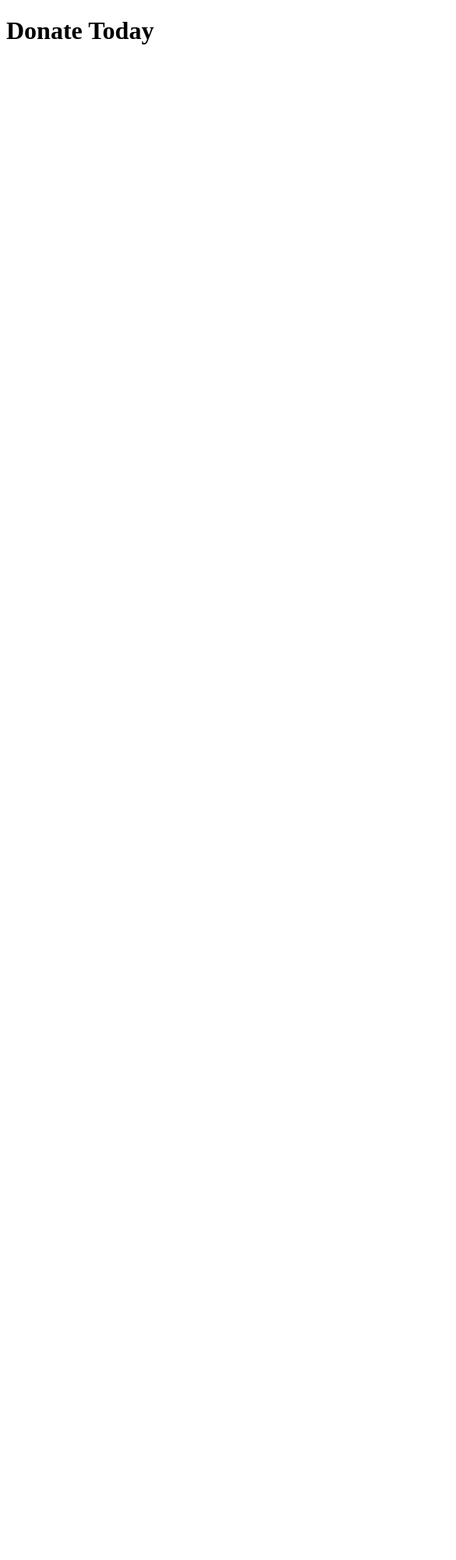
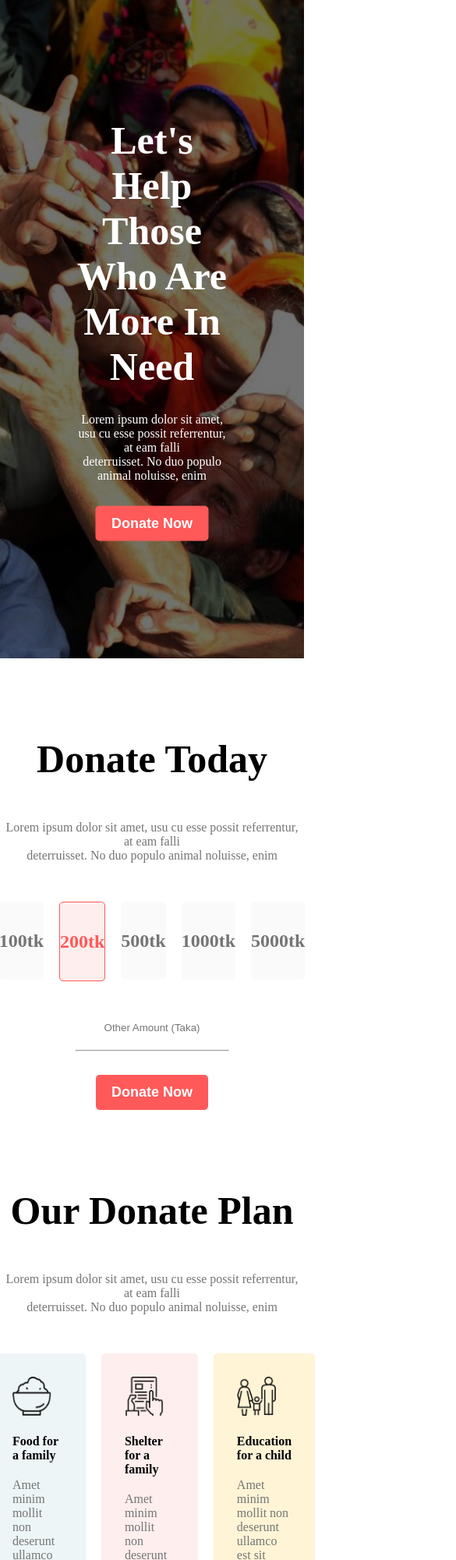
Before and after one commit to mahimerror/donate-today, a plain HTML site: page index.html in a window 390 px wide. Shown: the top 2000 px of the page at 78% size, 585 px wide, since content can reach past the window. Before the commit the page ends 844 px from the top, so only its background shows below. Drawn offline with Linux system fonts and the light colour scheme.

Commit message:
Complete website without responsive

```diff
--- a/index.html
+++ b/index.html
@@ -4,8 +4,112 @@
     <meta charset="UTF-8">
     <meta name="viewport" content="width=device-width, initial-scale=1.0">
     <title>Donate Today</title>
+    <link rel="stylesheet" href="style/style.css">
 </head>
 <body>
-    <h1>Donate Today</h1>
+    <header>
+        <div class="head-prime"></div>
+        <div class="head">
+            <h1 class="head-title">Let's Help Those Who Are <br> More In Need</h1>
+            <p>Lorem ipsum dolor sit amet, usu cu esse possit referrentur, at eam falli <br> deterruisset. No duo populo animal noluisse, enim</p>
+            <button class="primary-btn">Donate Now</button>
+        </div>
+    </header>
+
+    <main>
+        <section class="today">
+            <div class="dt">
+                <h3>Donate Today</h3>
+                <p>Lorem ipsum dolor sit amet, usu cu esse possit referrentur, at eam falli <br> deterruisset. No duo populo animal noluisse, enim</p>
+                <div class="card-container">
+                    <div class="card">
+                        <h2>100tk</h2>
+                    </div>
+                    <div class="card" style="color: #FF5959; background: #FFEEEE; border: 1px solid;">
+                        <h2>200tk</h2>
+                    </div>
+                    <div class="card">
+                        <h2>500tk</h2>
+                    </div>
+                    <div class="card">
+                        <h2>1000tk</h2>
+                    </div>
+                    <div class="card">
+                        <h2>5000tk</h2>
+                    </div>
+                </div>
+            </div>
+            <div>
+                <input type="text" style="border: 0px; text-align: center;"" id="" placeholder="Other Amount (Taka)">
+                <hr>
+                <button class="primary-btn">Donate Now</button>
+            </div>
+        </section>
+        <section class="today">
+            <div class="dt">
+                <h3>Our Donate Plan</h3>
+                <p>Lorem ipsum dolor sit amet, usu cu esse possit referrentur, at eam falli <br> deterruisset. No duo populo animal noluisse, enim</p>
+                <div class="big-card-container">
+                    <div class="big-card" style="background: #EDF5F6;">
+                        <img src="icons/food.png" alt="">
+                        <h4>Food for a family</h4>
+                        <p>Amet minim mollit non deserunt ullamco est sit aliqua dolor do amet sint. Velit officia consequat duis enim velit mollit.</p>
+                    </div>
+                    <div class="big-card" style="background: #FFEEEE;">
+                        <img src="icons/Frame-1.png" alt="">
+                        <h4>Shelter for a family</h4>
+                        <p>Amet minim mollit non deserunt ullamco est sit aliqua dolor do amet sint. Velit officia consequat duis enim velit mollit.</p>
+                    </div>
+                    <div class="big-card" style="background: #FFF4D6;">
+                        <img src="icons/shelter.png" alt="">
+                        <h4>Education for a child</h4>
+                        <p>Amet minim mollit non deserunt ullamco est sit aliqua dolor do amet sint. Velit officia consequat duis enim velit mollit.</p>
+                    </div>
+                </div>
+            </div>
+            <div>
+                <div class="side" style="margin-bottom: 100px;">
+                    <div class="side1">
+                        <h3>Their lives depend on your donation</h3>
+                        <p>Lorem ipsum dolor sit amet, usu cu esse possit referrentur, at eam falli deterruisset. No duo populo animal noluisse, enim</p>
+                        <p style="margin: 25px 0px;">Lorem ipsum dolor sit amet, usu cu esse possit referrentur, at eam falli deterruisset.</p>
+                        <button class="primary-btn">How to Contribute?</button>
+                    </div>
+                    <div class="side2">
+                        <div class="img"></div>
+                    </div>
+                </div>
+
+                <div class="side">
+                    <div class="side2">
+                        <div class="img2"></div>
+                    </div>
+                    <div class="side1">
+                        <h3>They need us to suvive</h3>
+                        <p>Lorem ipsum dolor sit amet, usu cu esse possit referrentur, at eam falli deterruisset. No duo populo animal noluisse, enim</p>
+                        <p style="margin: 25px 0px;">Lorem ipsum dolor sit amet, usu cu esse possit referrentur, at eam falli deterruisset.</p>
+                        <button class="primary-btn">How to Contribute?</button>
+                    </div>
+                </div>
+            </div>
+        </section>
+        <section class="today">
+            <div class="dt">
+                <h3>Get My Updates</h3>
+                <p>Lorem ipsum dolor sit amet, usu cu esse possit referrentur, at eam falli <br> deterruisset. No duo populo animal noluisse, enim</p>
+                <div class="form">
+                    <form action="">
+                        <input type="email" placeholder="Email">
+                        <button>Subscribe</button>
+                    </form>
+                </div>
+            </div>
+        </section>
+    </main>
+
+    <footer style="text-align: center; background: #000;">
+        <h2 style="font-size: 50px; color: #FF5959; font-style: italic; padding-top: 40px;">Be Humble</h2>
+        <p style="color: #ffffff; padding: 40px 0px;">I'm gonna do it</p>
+    </footer>
 </body>
 </html>
--- a/style/style.css
+++ b/style/style.css
@@ -0,0 +1,168 @@
+*{
+    margin: 0px;
+    padding: 0px;
+}
+
+.primary-btn{
+    color: #ffffff;
+    background: #FF5959;
+    border: 0px;
+    padding: 12px 20px;
+    border-radius: 5px;
+    font-weight: 700;
+    font-size: 18px;
+}
+
+.head-prime{
+    background: url(../images/donation0.jpg) no-repeat fixed center;
+    background-size: cover;
+    height: 100vh;
+}
+
+.head-prime::after{
+    content: '';
+    position: absolute;
+    width: 100%;
+    height: 100%;
+    top: 0;
+    left: 0;
+    background-color: rgba(0, 0, 0, 0.55);
+}
+
+.head{
+    position: absolute;
+    top: 50%;
+    left: 50%;
+    transform: translate(-50%,-50%);
+    text-align: center;
+    color: #ffffff;
+}
+
+.head-title{
+    font-weight: 700;
+    font-size: 50px;
+}
+
+.head p{
+    margin: 30px 0px;
+}
+
+section{
+    margin-top: 100px;
+}
+
+.today{
+    text-align: center;
+}
+
+.today h3{
+    font-size: 50px;
+    font-weight: 700;
+    margin-bottom: 50px;
+}
+
+.today p{
+    color: #757575;
+}
+
+.card{
+    color: #757575;
+    display: grid;
+    place-items: center;
+    height: 100px;
+    width: 100px;
+    border-radius: 5px;
+    background: #FAFAFA;
+}
+
+.card-container{
+    display: flex;
+    justify-content: center;
+    gap: 20px;
+    margin: 50px 0px;
+}
+
+.big-card{
+    padding: 30px;
+    text-align: left;
+    height: 270px;
+    width: 270px;
+    border-radius: 5px;
+}
+
+.big-card h4{
+    margin: 20px 0px;
+}
+
+.big-card img{
+    height: 50px;
+    width: 50px;
+}
+
+.big-card-container{
+    display: flex;
+    justify-content: center;
+    gap: 20px;
+    margin: 50px 0px 100px;
+}
+
+hr{
+    width: 50%;
+    margin: 0px auto;
+    margin-top: 20px;
+    margin-bottom: 30px;
+}
+
+.side{
+    display: flex;
+
+}
+
+.side1{
+    width: 30%;
+    text-align: left;
+    margin: auto 10%;
+}
+
+.side2{
+    width: 50%;
+}
+
+.img{
+    background: url(../images/donation2.jpg) no-repeat center;
+    height: 500px;
+    width: 500px;
+    margin: 0px auto;
+}
+
+.img2{
+    background: url(../images/donation13.jpg) no-repeat center;
+    height: 500px;
+    width: 500px;
+    margin: 0px auto;
+}
+
+.form{
+    margin: 50px auto 100px;
+    background-color: #FFF4D6;
+    height: 25vh;
+    width: 50%;
+    display: grid;
+    place-items: center;
+
+}
+
+.form input{
+    background-color: #D9D9D9;
+    border: 0px;
+    padding: 12px 20px;
+    border-radius: 3px;
+}
+
+.form button{
+    color: #ffffff;
+    background: #FF5959;
+    border: 0px;
+    padding: 12px 20px;
+    border-radius: 3px;
+}
```
Also changed, not shown: images/donation1.jpg (deleted), images/donation14.webp (deleted), images/donation5.jpg (deleted), images/donation6.jpg (deleted), images/donation7.jpg (deleted), images/donation8.jpg (deleted), 1 other file.
